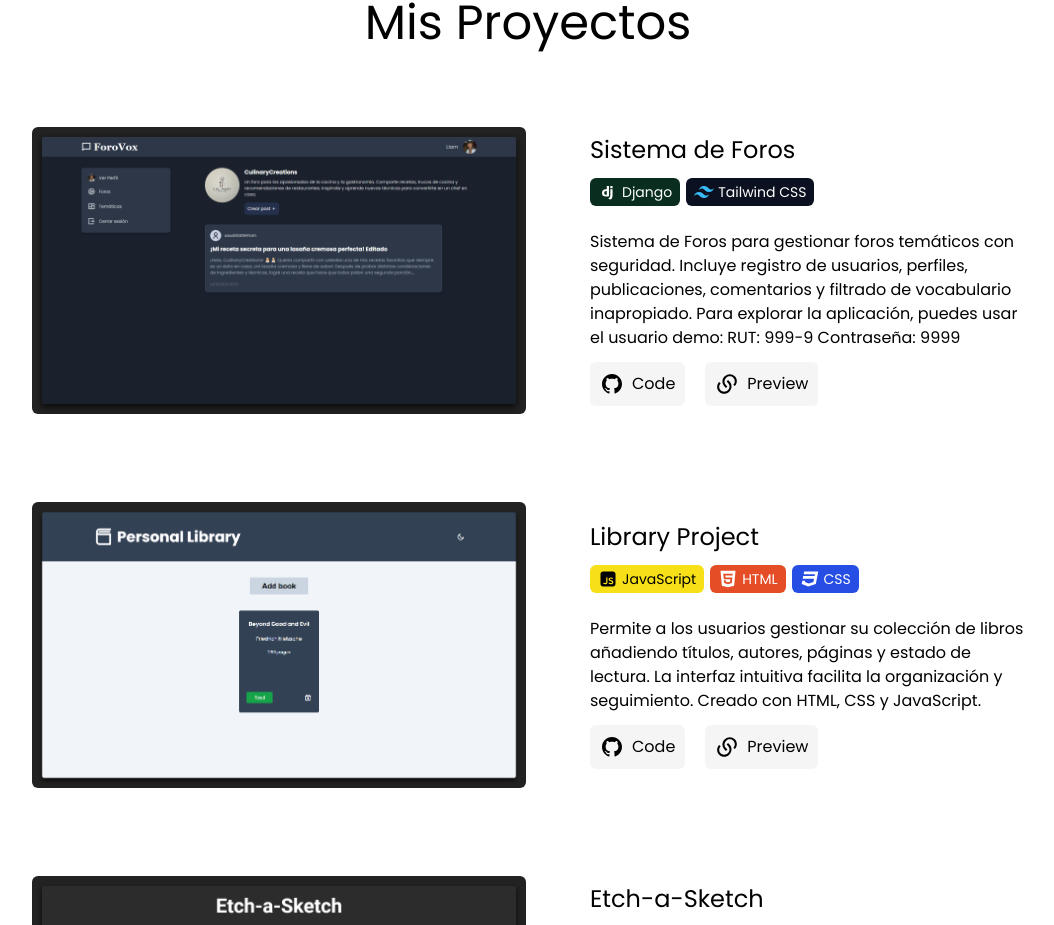
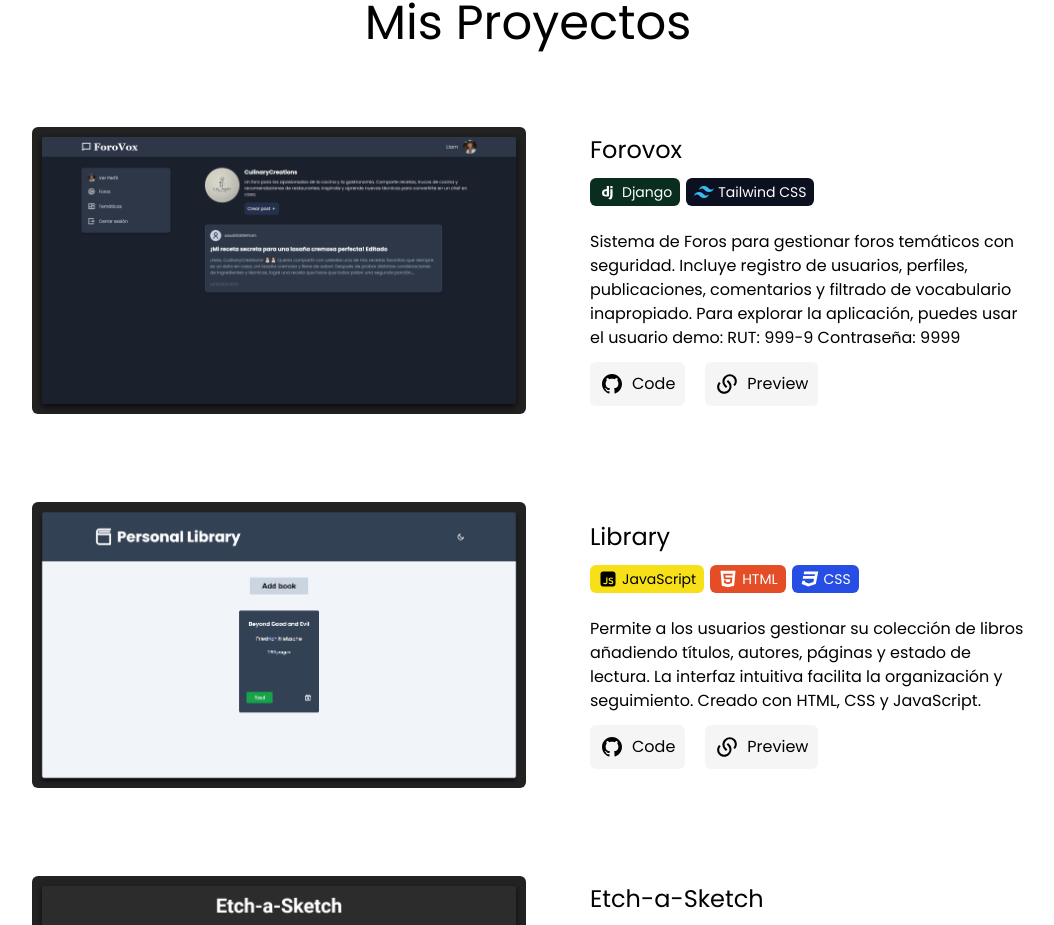
Before and after one commit to johan2160/Portfolio, a React (Vite) app: page / in a window 1280 px wide. Shown: the part 1519-2444 px from the top of the page, without its empty margins (112-1166 px from the left). Built offline with nearby package versions, Linux system fonts and the light colour scheme.

Commit message:
refactor(projects): rename project names for consistency
- Updated project names to ensure a consistent naming style:
  - "Sistema de Foros" renamed to "Forovox"
  - "Library Project" renamed to "Library"
- No functional changes were made.

```diff
--- a/src/components/Project/projectsData.js
+++ b/src/components/Project/projectsData.js
@@ -10,7 +10,7 @@ import libraryProject from "/assets/images/library-project.png";
 export const projects = [
   {
     id: 0,
-    name: "Sistema de Foros",
+    name: "Forovox",
     image: sistemaDeForos,
     technologies: [
       {
@@ -33,7 +33,7 @@ export const projects = [
   },
   {
     id: 1,
-    name: "Library Project",
+    name: "Library",
     image: libraryProject,
     technologies: [
       {
```
